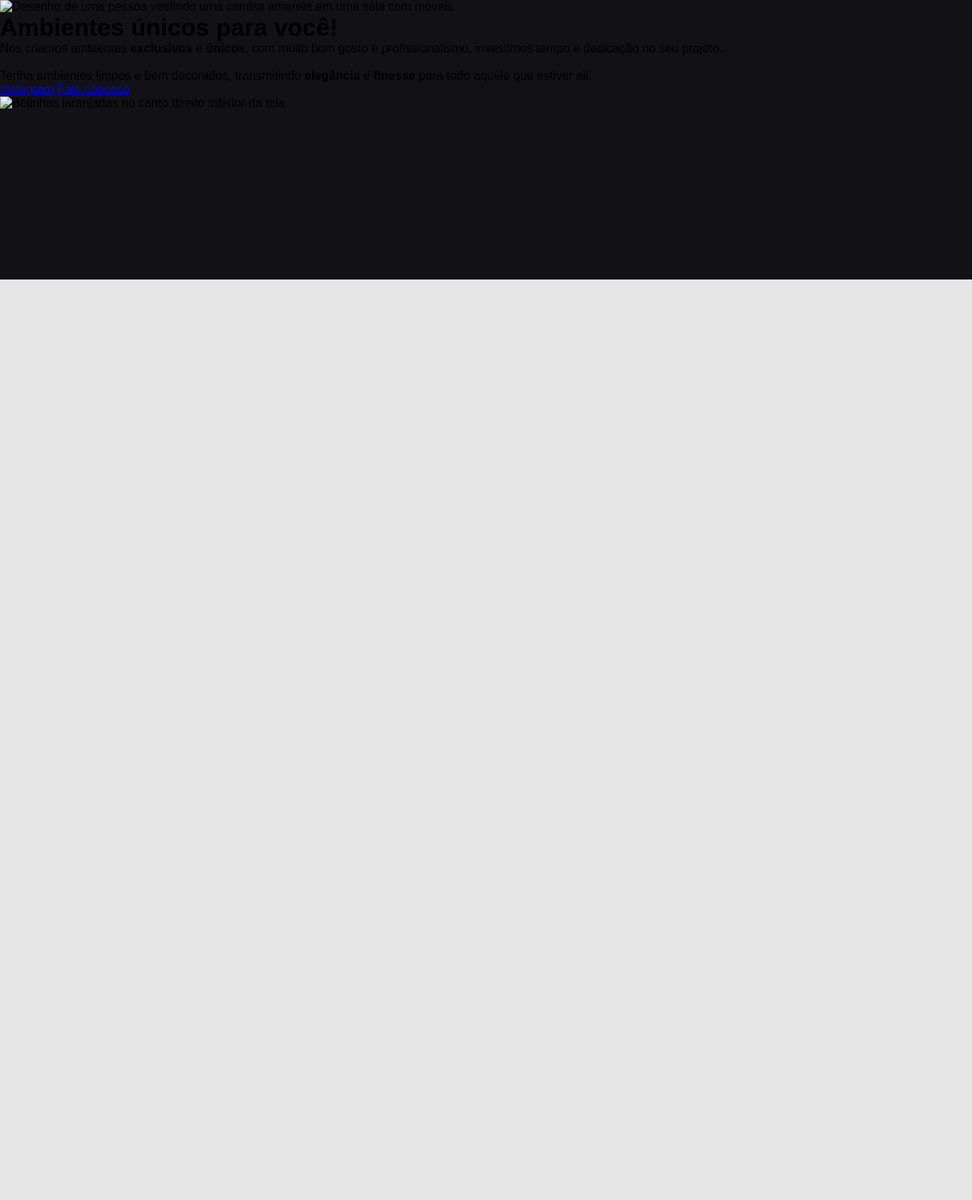
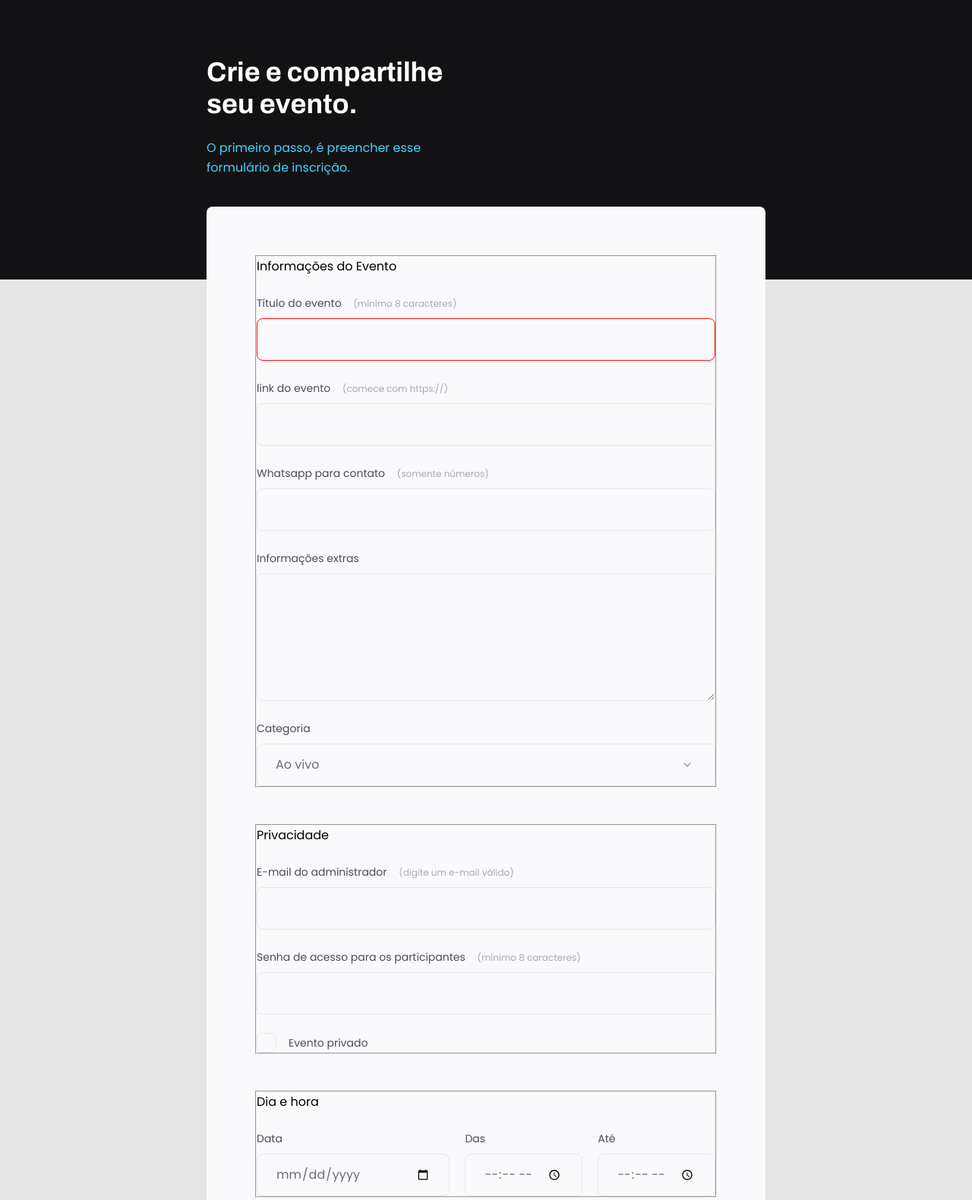
Before and after one commit to Kassia08/Projeto-03-Formul-rios, a plain HTML site: page index.html in a window 1280 px wide. Shown: the top 1580 px of the page at 76% size. Before the commit the page ends 800 px from the top, so only its background shows below. Drawn offline with Linux system fonts and the light colour scheme.

Commit message:
first commit

```diff
--- a/index.html
+++ b/index.html
@@ -6,51 +6,125 @@
 
     <meta charset="UTF-8">
     <meta name="viewport" content="width=device-width, initial-scale=1.0">
-
-        <title>Móveis Customizados</title>
-
-        <link href="https://fonts.googleapis.com/css2?family=Inter:wght@400;700&family=Open+Sans:wght@400;700&display=swap"
-        rel="stylesheet">
+    <title>Crie seu evento</title>
 
     <link rel="stylesheet" href="style.css">
 
+    <link href="https://fonts.googleapis.com/css2?family=Archivo:wght@600;700&family=Poppins&display=swap" rel="stylesheet">
+
 </head>
+
 <body>
 
-       <div id="hero">
-        <img src="imagens/img1.jpg"
-        alt="Desenho de uma pessoa vestindo uma camisa amarela em uma sala com móveis"/>
+    <div class="page">
 
-    <h1> Ambientes <span>únicos</span> para você!</h1>
+        <header>
+            <h1>Crie e compartilhe seu evento.</h1>
+            <p>O primeiro passo, é preencher esse formulário de inscrição.</p>
+        </header>
 
-    <p>Nós criamos ambientes <strong>exclusivos</strong> e <strong>únicos</strong>, com muito bom gosto e profissionalismo,
-        investimos tempo e <span>dedicação no seu projeto</span>.
+        <form id="my-form">
 
-    <br/>
-    <br/>
+            <fieldset>
+                <div class="fieldseat-wrapper">
+                    <legend>Informações do Evento</legend>
 
-    Tenha <span>ambientes limpos</span> e bem decorados, transmitindo <strong>elegância</strong> e <strong>finesse</strong> para todo
-        aquele que estiver ali.</p>
+                    <div class="input-wrapper">
+                        <label for="event-title">Título do evento <span>(mínimo 8 caracteres)</span></label>
+                        <input type="text"
+                         id="event-title"
+                         required
+                         minlength="8"/>
+                    </div>
+
+                    <div class="input-wrapper">
+                        <label for="event-link">link do evento <span>(comece com https://)</span></label>
+                        <input type="url" id="event-link" />
+                    </div>
+
+                    <div class="input-wrapper">
+                        <label for="event-whatsapp">Whatsapp para contato <span>(somente números)</span></label>
+                        <input type="number" id="event-whatsapp" />
+                    </div>
+
+                    <div class="input-wrapper">
+                        <label for="event-info">Informações extras</label>
+                        <textarea id="event-info"></textarea>
+                    </div>
+
+                    <div class="input-wrapper">
+                        <label for="event-category">Categoria</label>
+                        <select id="event-category">
+                            <option value="live">Ao vivo</option>
+                            <option value="podcast">Podcast</option>
+                            <option value="mentorship">Mentoria</option>
+                        </select>
+                    </div>
+                </div>
+            </fieldset>
+
+            <fieldset>
+                <div class="fieldseat-wrapper">
+                    <legend>Privacidade</legend>
+
+                    <div class="input-wrapper">
+                        <label for="event-email">E-mail do administrador <span>(digite um e-mail válido)</span></label>
+                        <input type="email" id="event-email" />
+                    </div>
+
+                    <div class="input-wrapper">
+                        <label for="event-password">Senha de acesso para os participantes <span>(mínimo 8 caracteres)</span></label>
+                        <input type="password"
+                        id="event-password"
+                        minlength="8"/>
+                    </div>
+
+                    <div class="checkbox-wrapper">
+                        <input type="checkbox" id="event-private" />
+                        <label for="event-private">Evento privado</label>
+                    </div>
+
+                </div>
+            </fieldset>
+
+
+            <fieldset>
+                <div class="fieldseat-wrapper">
+                    <legend>Dia e hora</legend>
+
+                    <div class="col-3">
+
+                        <div class="input-wrapper">
+                            <label for="event-date">Data</label>
+                            <input type="date" id="event-date" />
+                        </div>
+
+                        <div class="input-wrapper">
+                            <label for="event-begin">Das</label>
+                            <input type="time" id="event-begin" />
+                        </div>
+
+                        <div class="input-wrapper">
+                            <label for="event-end">Até</label>
+                            <input type="time" id="event-end" />
+                        </div>
 
                     </div>
 
-    <div id="footer">
+                </div>
+            </fieldset>
 
-        <div id="line"></div>
+        </form>
 
-        <a href="https://instagram.com/moveisparavoce"
-        target="_blank" rel="noopener noreferrer"
-        >
-            Instagram</a>
-        <a href="mailto:contato@moveisparavoce.com">
-            Fale conosco</a>
+        <footer>
+            <input
+            class="button"
+            type="submit"
+            form="my-form"
+            value="Salvar evento">
+        </footer>
+
     </div>
-
-     <img
-     id="balls"
-     src="imagens/balls.svg"
-    alt="Bolinhas laranjadas no canto direito inferior da tela" />
-
 
 </body>
 </html>
--- a/style.css
+++ b/style.css
@@ -67,7 +67,7 @@ form {
     gap: 48px;
 }
 
-fieldset {
+fieldseat {
     border: none;
 }
 
@@ -77,7 +77,7 @@ fieldset {
     gap: 24px;
 }
 
-fieldset legend {
+fieldseat legend {
     font-family: 'Archivo', sans-serif;
     font-size: 24px;
     font-weight: 600;
```
Also changed, not shown: 1 other file. Lines whose indentation alone changed are shown as unchanged.
